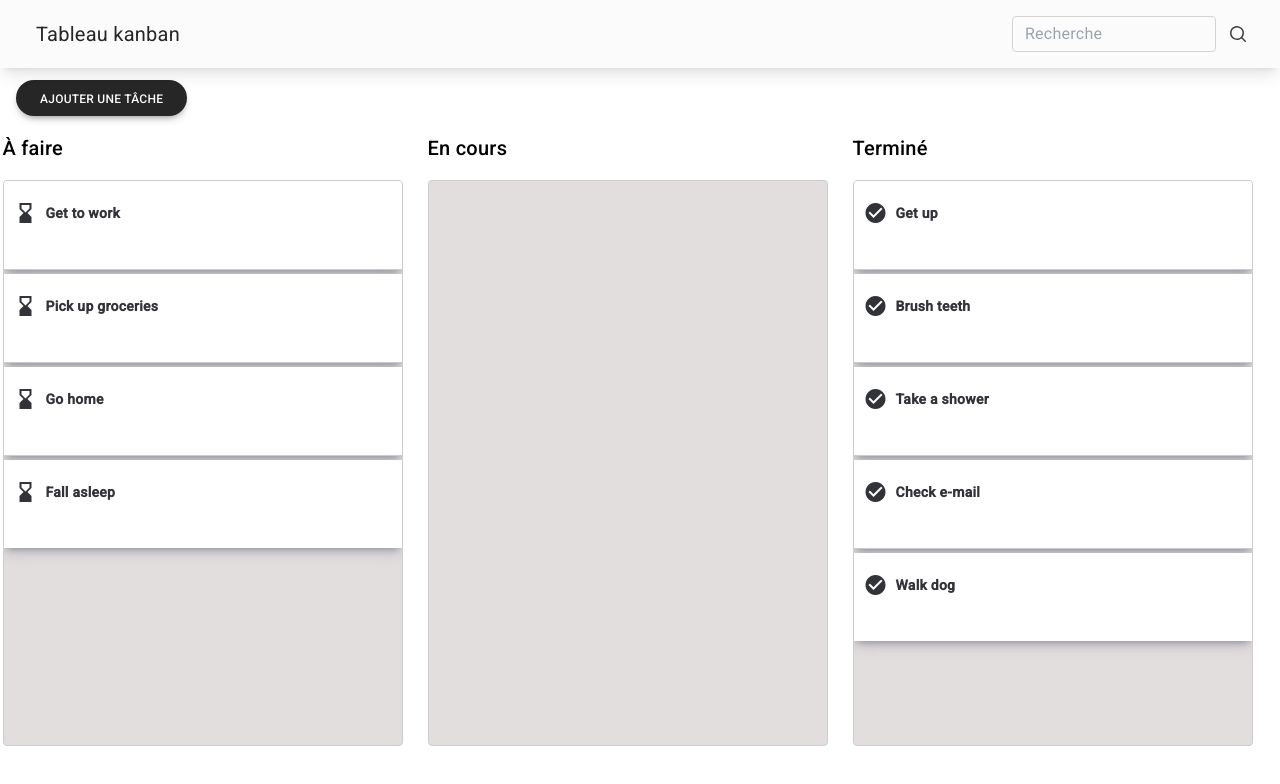
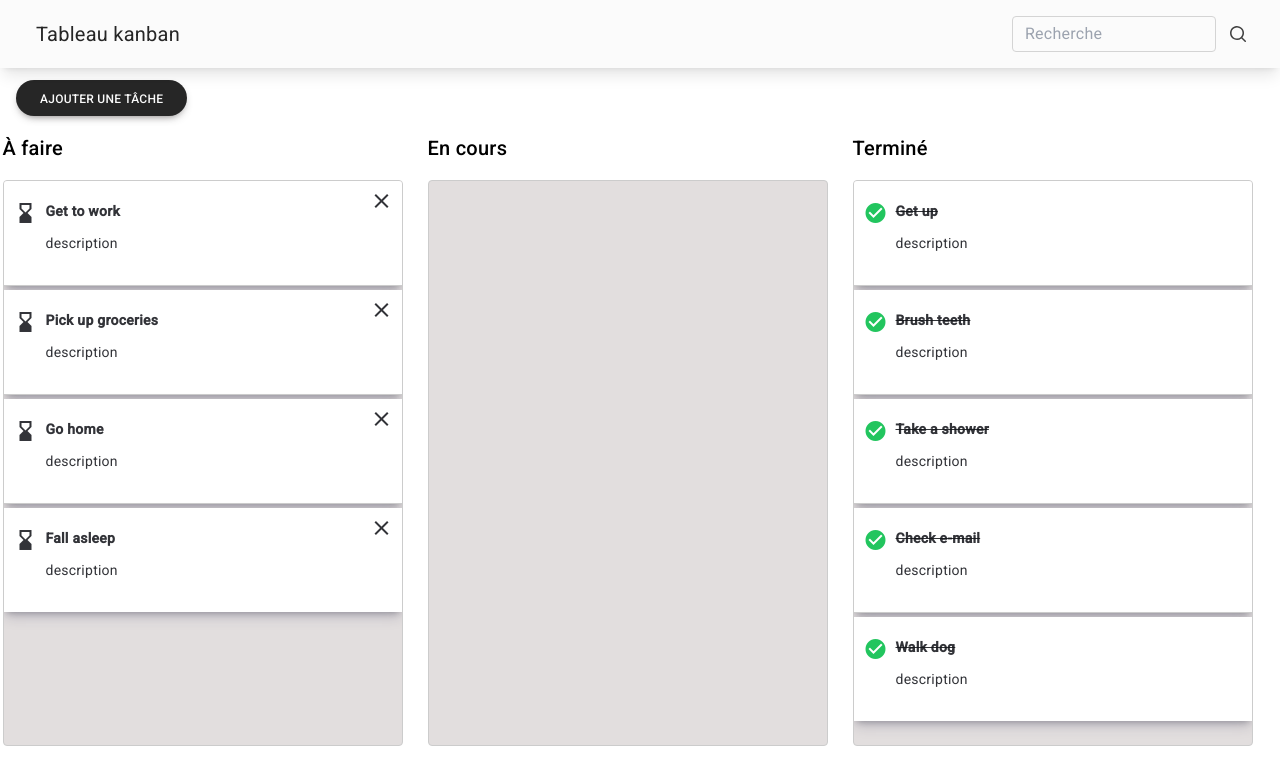
Before and after one commit to tchessi-pre/veille-techno-frontend, an Angular app in the folder my-todo-list/: page / in a window 1280 px wide. Shown: the top 784 px of the page. Built offline with nearby package versions, Linux system fonts and the light colour scheme.

Commit message:
Add delete task button

```diff
--- a/my-todo-list/src/app/task-list/task-list.component.html
+++ b/my-todo-list/src/app/task-list/task-list.component.html
@@ -1,10 +1,16 @@
-<button class="mt-3 ml-4 open-modal-button inline-block rounded-full bg-neutral-800 px-6 pb-2 pt-2.5 text-xs font-medium uppercase leading-normal text-neutral-50 shadow-[0_4px_9px_-4px_rgba(51,45,45,0.7)] transition duration-150 ease-in-out hover:bg-neutral-800 hover:shadow-[0_8px_9px_-4px_rgba(51,45,45,0.2),0_4px_18px_0_rgba(51,45,45,0.1)] focus:bg-neutral-800 focus:shadow-[0_8px_9px_-4px_rgba(51,45,45,0.2),0_4px_18px_0_rgba(51,45,45,0.1)] focus:outline-none focus:ring-0 active:bg-neutral-900 active:shadow-[0_8px_9px_-4px_rgba(51,45,45,0.2),0_4px_18px_0_rgba(51,45,45,0.1)] dark:bg-neutral-900 dark:shadow-[0_4px_9px_-4px_#030202] dark:hover:bg-neutral-900 dark:hover:shadow-[0_8px_9px_-4px_rgba(3,2,2,0.3),0_4px_18px_0_rgba(3,2,2,0.2)] dark:focus:bg-neutral-900 dark:focus:shadow-[0_8px_9px_-4px_rgba(3,2,2,0.3),0_4px_18px_0_rgba(3,2,2,0.2)] dark:active:bg-neutral-900 dark:active:shadow-[0_8px_9px_-4px_rgba(3,2,2,0.3),0_4px_18px_0_rgba(3,2,2,0.2)]" (click)="openModal()">Ajouter une Tâche</button>
+<button
+  class="mt-3 ml-4 open-modal-button inline-block rounded-full bg-neutral-800 px-6 pb-2 pt-2.5 text-xs font-medium uppercase leading-normal text-neutral-50 shadow-[0_4px_9px_-4px_rgba(51,45,45,0.7)] transition duration-150 ease-in-out hover:bg-neutral-800 hover:shadow-[0_8px_9px_-4px_rgba(51,45,45,0.2),0_4px_18px_0_rgba(51,45,45,0.1)] focus:bg-neutral-800 focus:shadow-[0_8px_9px_-4px_rgba(51,45,45,0.2),0_4px_18px_0_rgba(51,45,45,0.1)] focus:outline-none focus:ring-0 active:bg-neutral-900 active:shadow-[0_8px_9px_-4px_rgba(51,45,45,0.2),0_4px_18px_0_rgba(51,45,45,0.1)] dark:bg-neutral-900 dark:shadow-[0_4px_9px_-4px_#030202] dark:hover:bg-neutral-900 dark:hover:shadow-[0_8px_9px_-4px_rgba(3,2,2,0.3),0_4px_18px_0_rgba(3,2,2,0.2)] dark:focus:bg-neutral-900 dark:focus:shadow-[0_8px_9px_-4px_rgba(3,2,2,0.3),0_4px_18px_0_rgba(3,2,2,0.2)] dark:active:bg-neutral-900 dark:active:shadow-[0_8px_9px_-4px_rgba(3,2,2,0.3),0_4px_18px_0_rgba(3,2,2,0.2)]"
+  (click)="openModal()"
+>
+  Ajouter une Tâche
+</button>
 <div class="flex justify-center mt-4">
   <div cdkDropListGroup>
-  <app-add-task-modal
-  [showModal]="showAddTaskModal"
-  (taskAdded)="onTaskAdded($event)">
-</app-add-task-modal>
+    <app-add-task-modal
+      [showModal]="showAddTaskModal"
+      (taskAdded)="onTaskAdded($event)"
+    >
+    </app-add-task-modal>
 
     <!-- Colonne À faire -->
     <div class="example-container">
@@ -15,12 +21,23 @@
         class="example-list"
         (cdkDropListDropped)="drop($event)"
       >
-        <div class="example-box" *ngFor="let item of todo" cdkDrag>
-          <p class="font-semibold flex flex-row items-center">
+        <div
+          class="example-box relative"
+          *ngFor="let item of todo; let i = index"
+          cdkDrag
+        >
+          <!-- Contenu de la tâche -->
+          <div class="flex flex-row">
             <span class="material-icons mr-2">hourglass_bottom</span>
-            {{ item }}
-          </p>
-          <p class="pl-8"></p>
+            <p class="font-semibold">{{ item }}</p>
+          </div>
+          <p class="pl-8">description</p>
+          <!-- Icône de suppression -->
+          <span
+            class="material-icons cursor-pointer text-#c9c8c8af-200 absolute top-0 right-0 mt-2 mr-2"
+            (click)="deleteTask(i)"
+            >clear</span
+          >
         </div>
       </div>
     </div>
@@ -36,10 +53,10 @@
       >
         <div class="example-box" *ngFor="let item of inProgress" cdkDrag>
           <p class="font-semibold flex flex-row items-center">
-            <span class="material-icons mr-2">hourglass_top</span>
+            <span class="material-icons mr-2 spin">hourglass_top</span>
             {{ item }}
           </p>
-          <p class="pl-8"></p>
+          <p class="pl-8">description</p>
         </div>
       </div>
     </div>
@@ -54,10 +71,13 @@
         (cdkDropListDropped)="drop($event)"
       >
         <div class="example-box" *ngFor="let item of done" cdkDrag>
-          <p class="font-semibold flex flex-row items-center">
-            <span class="material-icons mr-2">check_circle</span> {{ item }}
-          </p>
-          <p class="pl-8"></p>
+          <div class="font-semibold flex flex-row">
+            <span class="material-icons mr-2 text-green-500">check_circle</span>
+            <p class="font-semibold flex flex-row items-center line-through">
+              {{ item }}
+            </p>
+          </div>
+          <p class="pl-8">description</p>
         </div>
       </div>
     </div>
--- a/my-todo-list/src/app/task-list/task-list.component.ts
+++ b/my-todo-list/src/app/task-list/task-list.component.ts
@@ -24,9 +24,9 @@ import { AddTaskModalComponent } from '../add-task-modal/add-task-modal.componen
   ],
 })
 export class TaskListComponent {
-openModal() {
-  this.showAddTaskModal = true;
-}
+  openModal() {
+    this.showAddTaskModal = true;
+  }
   showAddTaskModal = false;
 
   oopenModal() {
@@ -40,6 +40,9 @@ openModal() {
     this.todo.push(event.description);
   }
 
+  deleteTask(index: number) {
+    this.todo.splice(index, 1);
+  }
   todo = ['Get to work', 'Pick up groceries', 'Go home', 'Fall asleep'];
 
   done = ['Get up', 'Brush teeth', 'Take a shower', 'Check e-mail', 'Walk dog'];
--- a/my-todo-list/src/styles.css
+++ b/my-todo-list/src/styles.css
@@ -5,3 +5,16 @@
 /* @import '~@fortawesome/fontawesome-free/css/all.css'; */
 html, body { height: 100%; }
 body { margin: 0; font-family: Roboto, "Helvetica Neue", sans-serif; }
+
+@keyframes spin {
+  from {
+    transform: rotate(0deg);
+  }
+  to {
+    transform: rotate(180deg);
+  }
+}
+
+.spin {
+  animation: spin 1s linear 1;
+}
```
